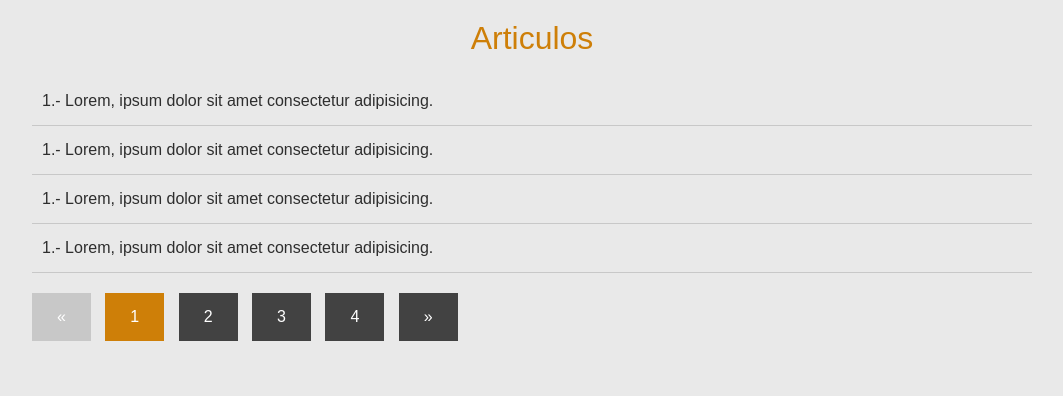
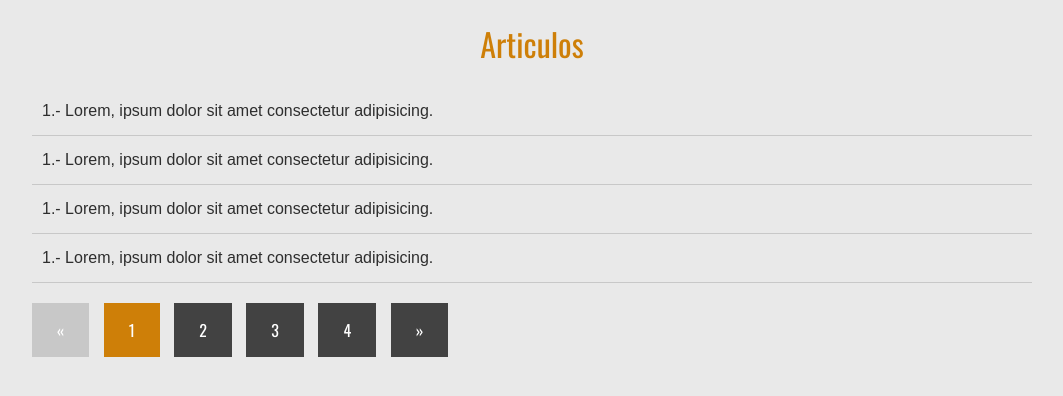
Before and after one commit to FredyM21/cursophp, a PHP site: page /index.php in a window 1280 px wide. Shown: the top 396 px of the page, without its empty margins (108-1171 px from the left). Run offline with PHP 8.4, Linux system fonts and the light colour scheme.

Commit message:
Seguimos actualizando paginacion

```diff
--- a/practicas/paginacion/index.view.php
+++ b/practicas/paginacion/index.view.php
@@ -4,6 +4,9 @@
 	<meta charset="UTF-8">
 	<meta name="viewport" content="width=device-width, initial-scale=1.0">
 	<title>Paginacion</title>
+	<link rel="preconnect" href="https://fonts.googleapis.com">
+	<link rel="preconnect" href="https://fonts.gstatic.com" crossorigin>
+	<link href="https://fonts.googleapis.com/css2?family=Oswald:wght@300;400;700&display=swap" rel="stylesheet">
 	<link rel="stylesheet" href="estilos.css">
 </head>
 <body>
```
